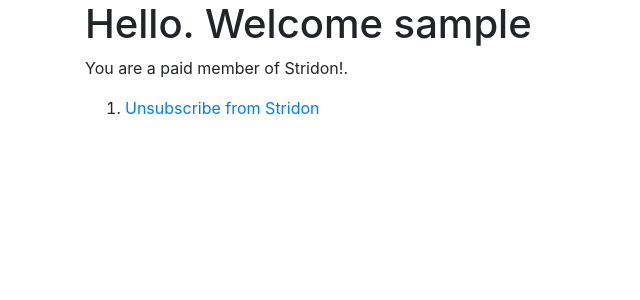
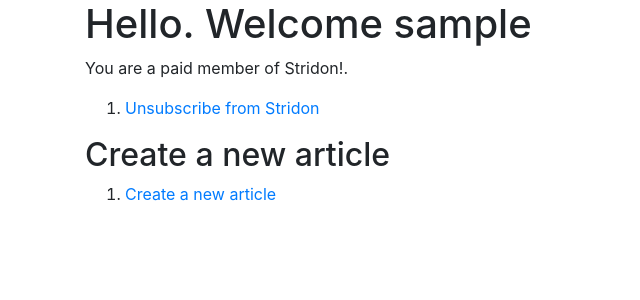
Before and after one commit to SagarKishore-PFM/Stridon, a Django app: page / in a window 1280 px wide. Shown: the part 56-356 px from the top of the page, without its empty margins (0-640 px from the left). Run offline with Django 3.2, Linux system fonts and the light colour scheme; the visitor is signed in with stand-in values (Sample User, id 1); some libraries are stand-ins or nearby versions.

Commit message:
Added link to add article

```diff
--- a/stridon_app/templates/stridon_app/home.html
+++ b/stridon_app/templates/stridon_app/home.html
@@ -14,13 +14,18 @@
 
     {% else %}
         <p>Subscribe to Stridon Premium for our best content</p>
-    </h2>
-    <ol>
+        <ol>
         <li>
             <a href="{% url 'subscribe' %}">Subscribe to Stridon</a>
         </li>
     </ol>
     {% endif %}
+
+    <h2>Create a new article</h2>
+    <ol>
+        <li>
+            <a href="{% url 'add-article' %}">Create a new article</a>
+        </li>
+    </ol>
 </div>
-
 {% endblock body %}
```
